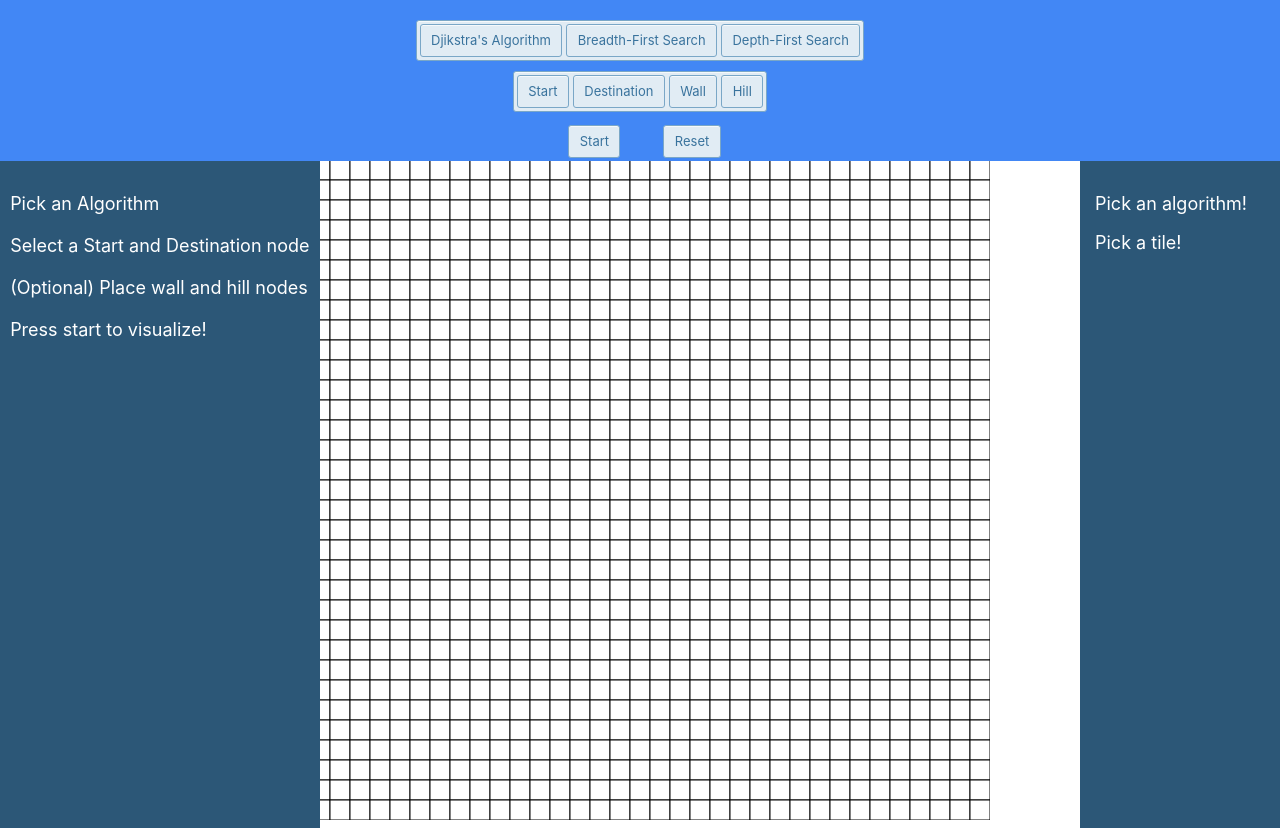
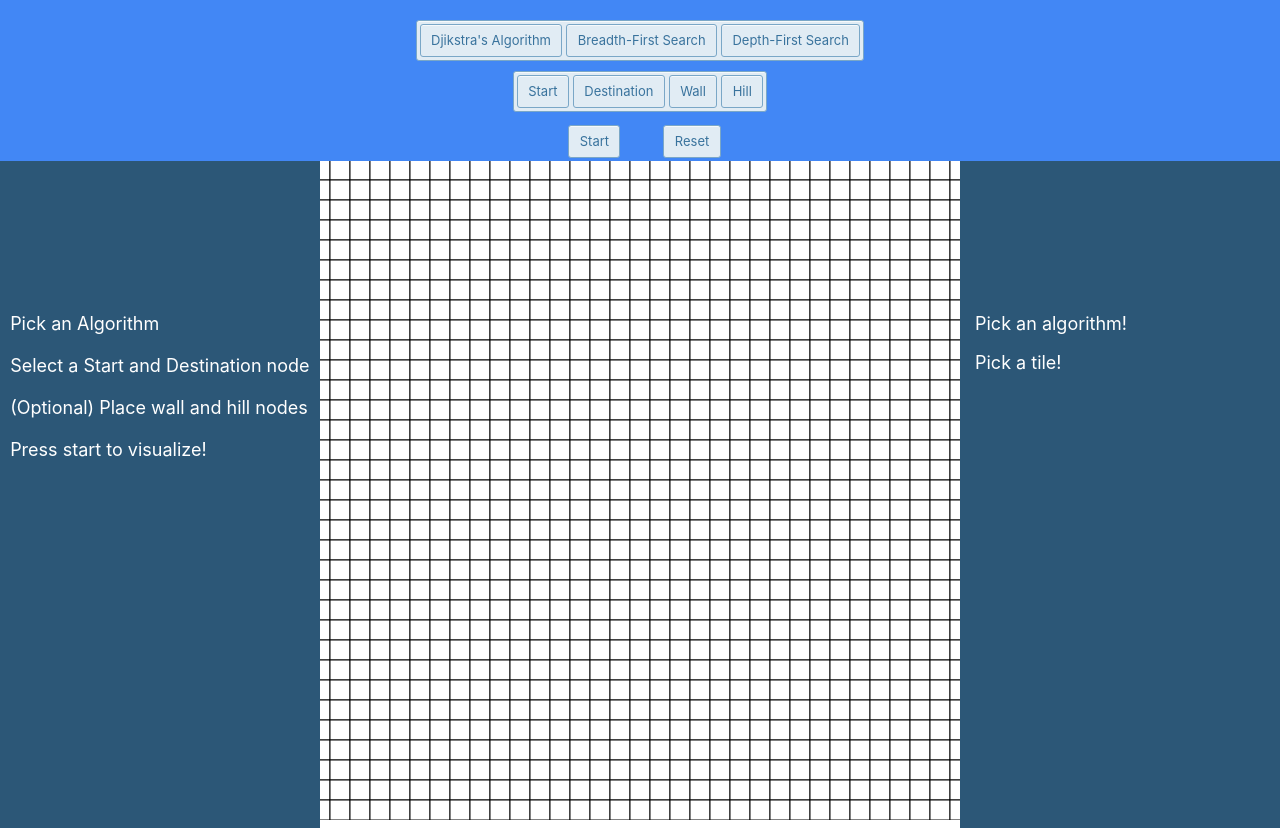
Before and after one commit to jmm4498/jmm4498.github.io, a plain HTML site: page index.html in a window 1280 px wide. Drawn offline with Linux system fonts and the light colour scheme.

Commit message:
Fixed sidebar positions in css

```diff
--- a/main.css
+++ b/main.css
@@ -1,7 +1,7 @@
 .topbar-select {
     width: 100%;
     position: fixed;
-    z-index: 1;
+    z-index: 3;
     top: 0;
     left: 0;
     background-color: #4287f5;
@@ -77,6 +77,7 @@
 }
 
 #canvas {
+  float: center;
   padding-left: 0;
   padding-right: 0;
   margin-left: auto;
@@ -91,7 +92,6 @@
   width: 25%; /* Set the width of the sidebar */
   position: fixed; /* Fixed Sidebar (stay in place on scroll) */
   z-index: 1; /* Stay on top */
-  top: 0; /* Stay at the top */
   left: 0;
   color: white;
   font-size: 18px;
@@ -101,15 +101,14 @@
 }
 
 .sidebar-right {
-  float: right;
   font-family: -apple-system,system-ui,"Segoe UI","Liberation Sans",sans-serif;
   height: 100%; /* Full-height: remove this if you want "auto" height */
   width: 25%; /* Set the width of the sidebar */
   margin-left: 1080px;
   position: fixed; /* Fixed Sidebar (stay in place on scroll) */
-  z-index: 1; /* Stay on top */
-  top: 0; /* Stay at the top */
-  left: 0;
+  z-index: 2; /* Stay on top */
+
+  right: 0;
   color: white;
   font-size: 18px;
   background-color: #2c5777;
```
